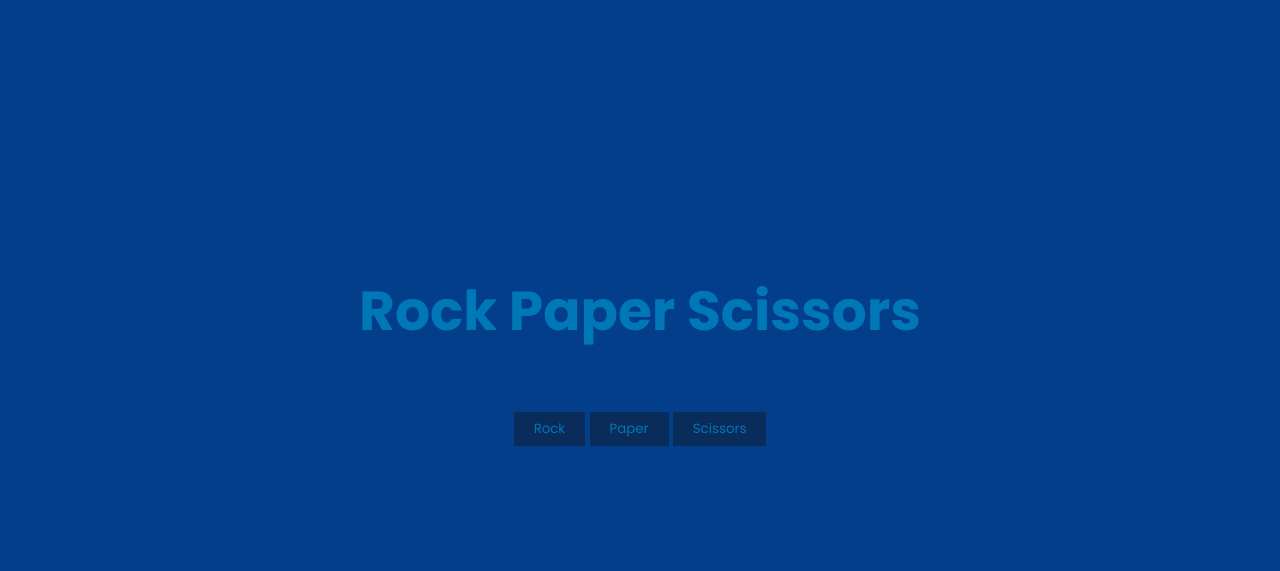
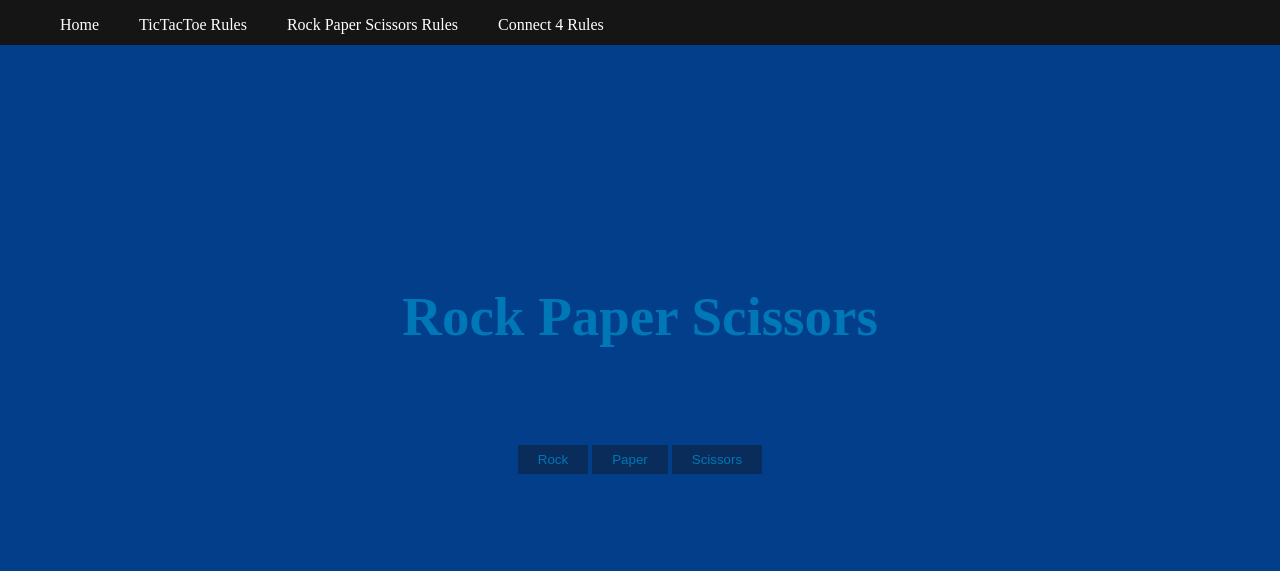
Before and after one commit to CompSciGroupProjects/Game-site-2024-group-6-5, a plain HTML site: page RockPaperScissors/index.html in a window 1280 px wide. Drawn offline with Linux system fonts and the light colour scheme.

Commit message:
Final Version RockPaperScissors

```diff
--- a/RockPaperScissors/index.html
+++ b/RockPaperScissors/index.html
@@ -3,9 +3,18 @@
 <head>
     <meta charset="UTF-8">
     <link rel="stylesheet" href="style.css">
+    <link rel="stylesheet" href="../nav.css">
     <title>Rock Paper Scissors</title>
 </head>
 <body>
+<nav class="nav">
+    <ul class="nav__pages">
+        <li> <a href="../" class="nav__page">Home</a></li>
+        <li> <a href="../TicTactoeRules" class="nav__page">TicTacToe Rules</a></li>
+        <li> <a href="../RockPaperScissors_Rules" class="nav__page">Rock Paper Scissors Rules</a></li>
+        <li> <a href="../Connect4Rules" class="nav__page">Connect 4 Rules</a></li>
+    </ul>
+</nav>
     <main class="game">
         <h1 class="game__title">Rock Paper Scissors</h1>
         <div class="game__choices">
--- a/RockPaperScissors/style.css
+++ b/RockPaperScissors/style.css
@@ -1,15 +1,4 @@
-@import url('https://fonts.googleapis.com/css2?family=Poppins:ital,wght@0,100;0,200;0,300;0,400;0,500;0,600;0,700;0,800;0,900;1,100;1,200;1,300;1,400;1,500;1,600;1,700;1,800;1,900&display=swap');
 
-
-*, *::before, *::after
-{
-    font-family: 'Poppins', sans-serif;
-
-    margin: 0;
-    padding: 0;
-
-    box-sizing: border-box;
-}
 
 body
 {
@@ -21,6 +10,8 @@ body
 
     background-color: #023E8A;
     color: #0077B6;
+
+    overflow: hidden;
 }
 
 .game
```
Also changed, not shown: RockPaperScissors_Rules/index.html (+9 -0 lines).
